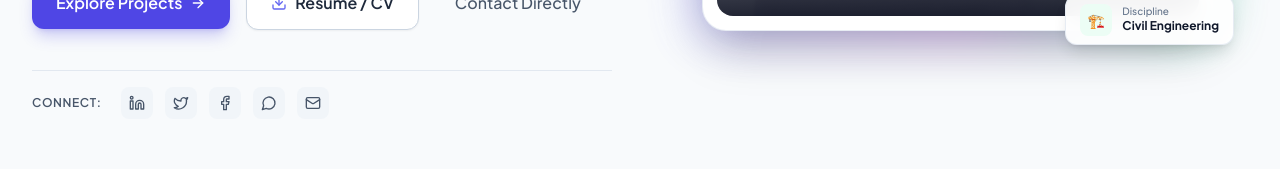
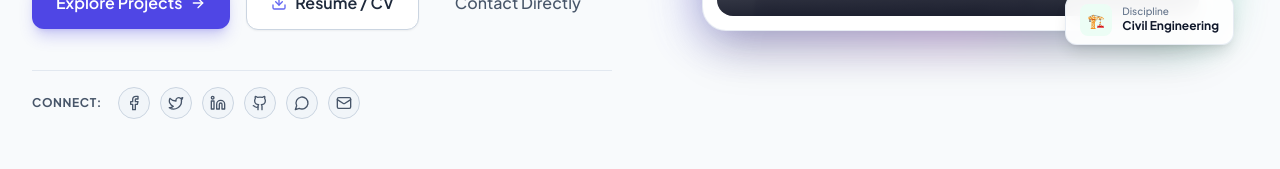
Before and after one commit to meseretshumye/Resume, a React (Vite) app: page / in a window 1280 px wide. Shown: the part 578-747 px from the top of the page. Built offline with nearby package versions, Linux system fonts and the light colour scheme.

Commit message:
style: align hero social links count and styling with footer circular social links

```diff
--- a/src/components/Hero.jsx
+++ b/src/components/Hero.jsx
@@ -109,53 +109,76 @@ export default function Hero({ personalInfo, stats, onOpenResume }) {
             </div>
 
             {/* Social Links Bar */}
-            <div className="flex items-center gap-3 pt-4 border-t border-slate-200 dark:border-slate-800 w-full">
-              <span className="text-xs uppercase tracking-wider text-slate-600 dark:text-slate-300 font-semibold mr-2">
-                Connect:
+            <div className="flex flex-wrap items-center gap-3 pt-4 border-t border-slate-200 dark:border-slate-800 w-full">
+              <span className="text-xs uppercase tracking-wider text-slate-600 dark:text-slate-300 font-bold mr-1">
+                CONNECT:
               </span>
+              <div className="flex items-center gap-2.5">
+                {personalInfo.socialLinks?.facebook && (
+                  <a
+                    href={personalInfo.socialLinks.facebook}
+                    target="_blank"
+                    rel="noopener noreferrer"
+                    className="w-8 h-8 rounded-full bg-slate-100 dark:bg-[#0e1629] border border-slate-300 dark:border-slate-700/60 hover:border-sky-400 hover:bg-sky-500/10 text-slate-600 dark:text-slate-300 hover:text-sky-400 flex items-center justify-center transition-all shadow-xs"
+                    aria-label="Facebook"
+                  >
+                    <Facebook className="w-4 h-4" />
+                  </a>
+                )}
+                {personalInfo.socialLinks?.twitter && (
+                  <a
+                    href={personalInfo.socialLinks.twitter}
+                    target="_blank"
+                    rel="noopener noreferrer"
+                    className="w-8 h-8 rounded-full bg-slate-100 dark:bg-[#0e1629] border border-slate-300 dark:border-slate-700/60 hover:border-sky-400 hover:bg-sky-500/10 text-slate-600 dark:text-slate-300 hover:text-sky-400 flex items-center justify-center transition-all shadow-xs"
+                    aria-label="Twitter"
+                  >
+                    <Twitter className="w-4 h-4" />
+                  </a>
+                )}
+                {personalInfo.socialLinks?.linkedin && (
                   <a
                     href={personalInfo.socialLinks.linkedin}
                     target="_blank"
                     rel="noopener noreferrer"
-                className="p-2 rounded-lg bg-slate-100 hover:bg-indigo-50 dark:bg-slate-800 dark:hover:bg-indigo-950/60 text-slate-600 hover:text-indigo-600 dark:text-slate-400 dark:hover:text-indigo-400 transition-colors cursor-pointer"
+                    className="w-8 h-8 rounded-full bg-slate-100 dark:bg-[#0e1629] border border-slate-300 dark:border-slate-700/60 hover:border-sky-400 hover:bg-sky-500/10 text-slate-600 dark:text-slate-300 hover:text-sky-400 flex items-center justify-center transition-all shadow-xs"
                     aria-label="LinkedIn"
                   >
                     <Linkedin className="w-4 h-4" />
                   </a>
+                )}
+                {personalInfo.socialLinks?.github && (
                   <a
-                href={personalInfo.socialLinks.twitter}
+                    href={personalInfo.socialLinks.github}
                     target="_blank"
                     rel="noopener noreferrer"
-                className="p-2 rounded-lg bg-slate-100 hover:bg-indigo-50 dark:bg-slate-800 dark:hover:bg-indigo-950/60 text-slate-600 hover:text-indigo-600 dark:text-slate-400 dark:hover:text-indigo-400 transition-colors cursor-pointer"
-                aria-label="Twitter"
+                    className="w-8 h-8 rounded-full bg-slate-100 dark:bg-[#0e1629] border border-slate-300 dark:border-slate-700/60 hover:border-sky-400 hover:bg-sky-500/10 text-slate-600 dark:text-slate-300 hover:text-sky-400 flex items-center justify-center transition-all shadow-xs"
+                    aria-label="GitHub"
                   >
-                <Twitter className="w-4 h-4" />
+                    <Github className="w-4 h-4" />
                   </a>
-              <a
-                href={personalInfo.socialLinks.facebook}
-                target="_blank"
-                rel="noopener noreferrer"
-                className="p-2 rounded-lg bg-slate-100 hover:bg-indigo-50 dark:bg-slate-800 dark:hover:bg-indigo-950/60 text-slate-600 hover:text-indigo-600 dark:text-slate-400 dark:hover:text-indigo-400 transition-colors cursor-pointer"
-                aria-label="Facebook"
-              >
-                <Facebook className="w-4 h-4" />
-              </a>
+                )}
+                {personalInfo.socialLinks?.whatsapp && (
                   <a
                     href={personalInfo.socialLinks.whatsapp}
                     target="_blank"
                     rel="noopener noreferrer"
-                className="p-2 rounded-lg bg-slate-100 hover:bg-emerald-50 dark:bg-slate-800 dark:hover:bg-emerald-950/60 text-slate-600 hover:text-emerald-600 dark:text-slate-400 dark:hover:text-emerald-400 transition-colors cursor-pointer"
+                    className="w-8 h-8 rounded-full bg-slate-100 dark:bg-[#0e1629] border border-slate-300 dark:border-slate-700/60 hover:border-emerald-400 hover:bg-emerald-500/10 text-slate-600 dark:text-slate-300 hover:text-emerald-400 flex items-center justify-center transition-all shadow-xs"
                     aria-label="WhatsApp"
                   >
                     <MessageCircle className="w-4 h-4" />
                   </a>
+                )}
+                {personalInfo.email && (
                   <a
                     href={`mailto:${personalInfo.email}`}
-                className="p-2 rounded-lg bg-slate-100 hover:bg-indigo-50 dark:bg-slate-800 dark:hover:bg-indigo-950/60 text-slate-600 hover:text-indigo-600 dark:text-slate-400 dark:hover:text-indigo-400 transition-colors"
+                    className="w-8 h-8 rounded-full bg-slate-100 dark:bg-[#0e1629] border border-slate-300 dark:border-slate-700/60 hover:border-sky-400 hover:bg-sky-500/10 text-slate-600 dark:text-slate-300 hover:text-sky-400 flex items-center justify-center transition-all shadow-xs"
                     aria-label="Email"
                   >
                     <Mail className="w-4 h-4" />
                   </a>
+                )}
+              </div>
             </div>
 
           </div>
```
Lines whose indentation alone changed are shown as unchanged.
